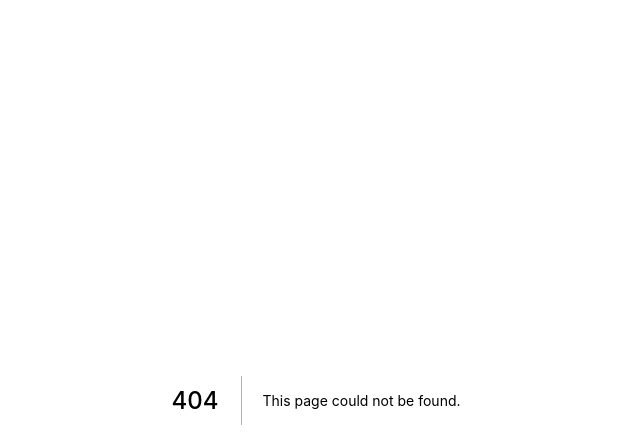
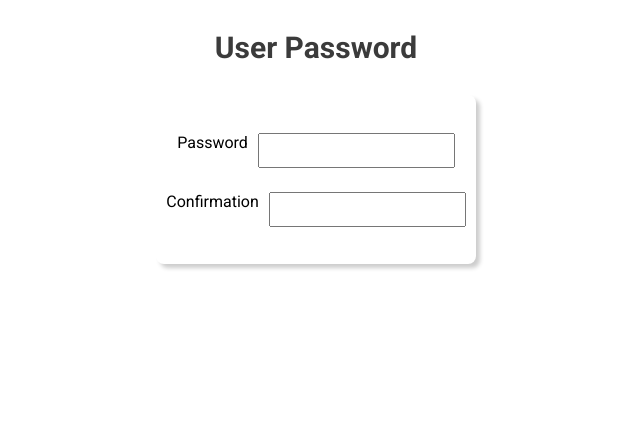
Before and after one commit to marcioc0sta/basic-signup-example, a Next.js app: page /password in a window 1280 px wide. Before the commit this address had no page. Shown: the top 448 px of the page, without its empty margins (324-964 px from the left). Built offline with nearby package versions, Linux system fonts and the light colour scheme.

Commit message:
feat: add user password page

```diff
--- /dev/null
+++ b/modules/user-password/index.js
@@ -0,0 +1,41 @@
+import Title from "../../components/Title";
+import {useFormik} from "formik";
+import {Form, Input, InputContainer, Label} from "../../styles/styles";
+
+const UserPassword = () => {
+  const { handleSubmit, handleChange, values } = useFormik({
+    initialValues: {
+      password: '',
+      confirmation: '',
+    }
+  })
+  return (
+    <>
+      <Title text='User Password' />
+      <Form onSubmit={handleSubmit}>
+        <InputContainer>
+          <Label htmlFor="password">Password</Label>
+          <Input
+            name='password'
+            id='password'
+            value={values.password}
+            onChange={handleChange}
+            type="password"
+          />
+        </InputContainer>
+        <InputContainer>
+          <Label htmlFor="email">Confirmation</Label>
+          <Input
+            name='confirmation'
+            id='confirmation'
+            value={values.confirmation}
+            onChange={handleChange}
+            type="password"
+          />
+        </InputContainer>
+      </Form>
+    </>
+  )
+}
+
+export default  UserPassword
--- /dev/null
+++ b/pages/password.js
@@ -0,0 +1,10 @@
+import { Container } from "../styles/styles";
+import UserPassword from "../modules/user-password";
+
+export default function Password() {
+  return (
+    <Container>
+      <UserPassword />
+    </Container>
+  )
+}
```
